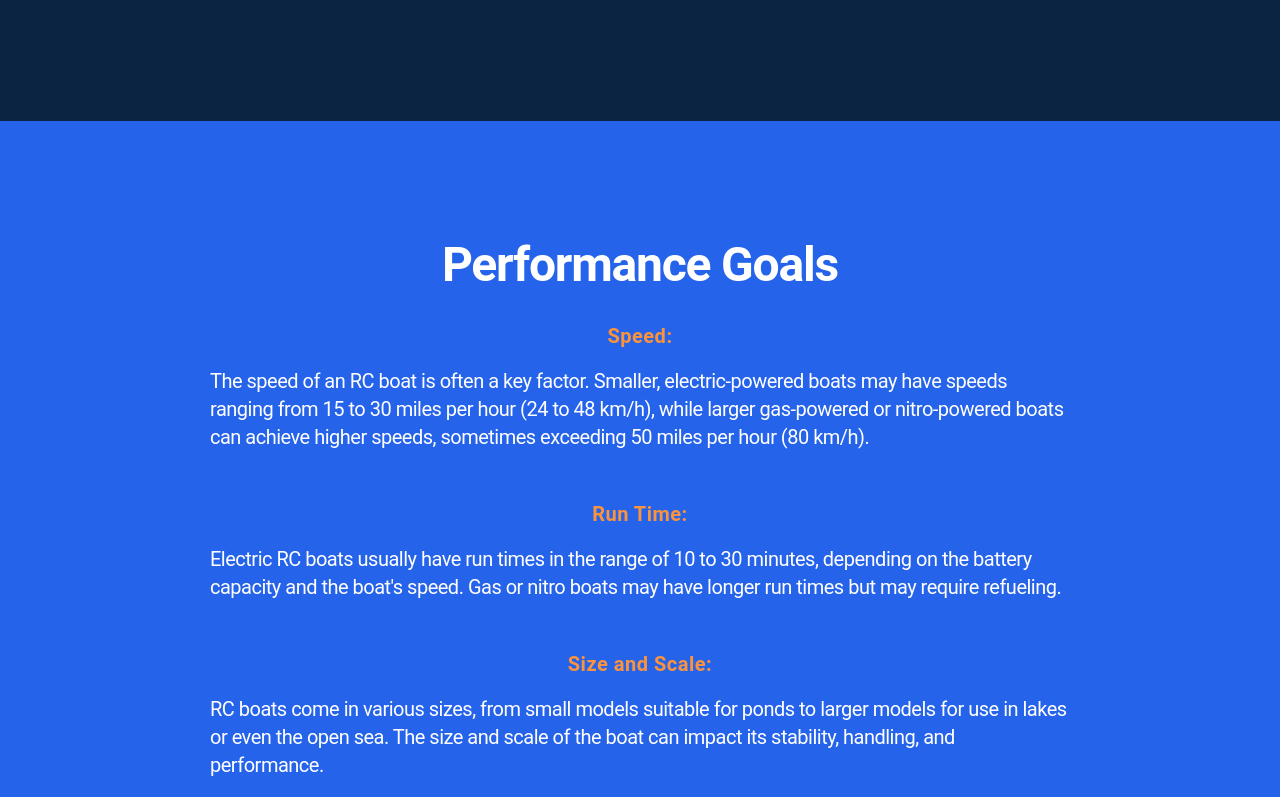
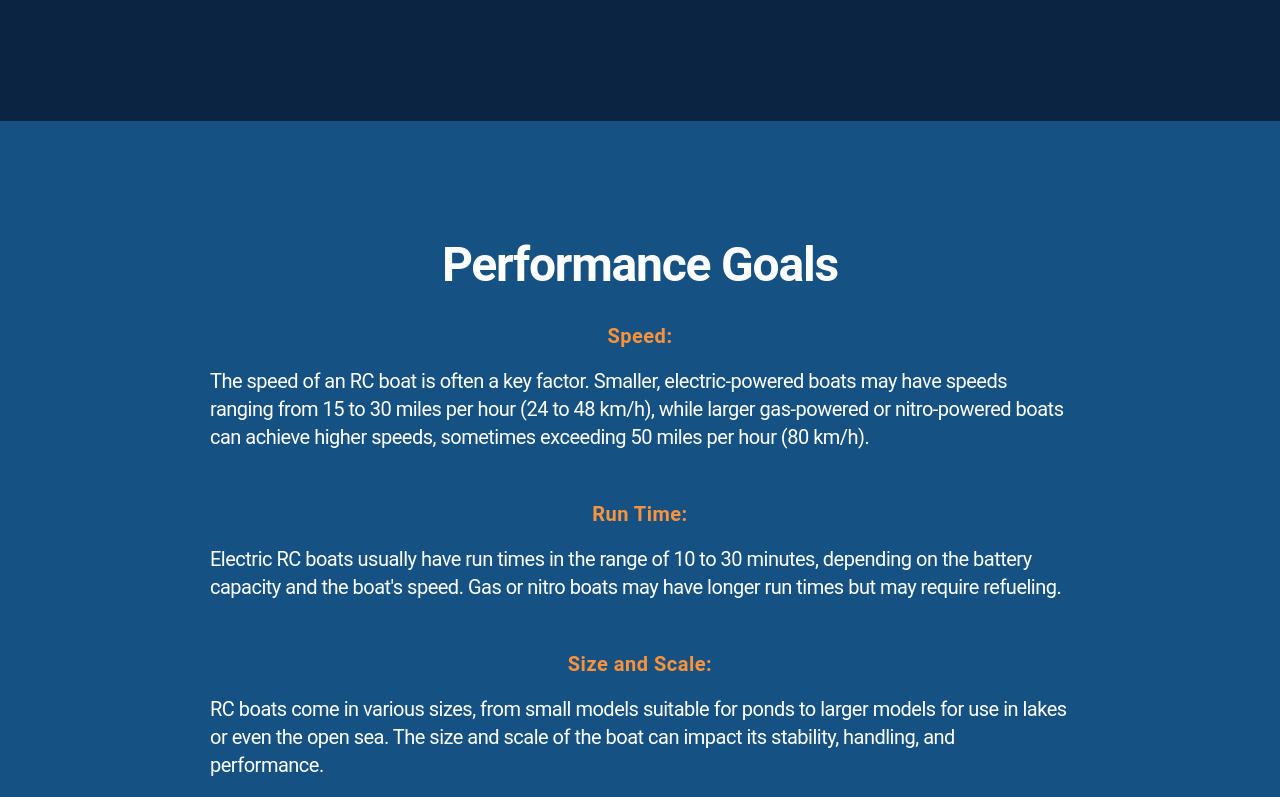
Before and after one commit to pn-code/boat, a Next.js app: page / in a window 1280 px wide. Shown: the part 7243-8040 px from the top of the page. Built offline with nearby package versions, Linux system fonts and the light colour scheme.

Commit message:
Updated bg-color of performance section

```diff
--- a/components/sections/PerformanceSection.tsx
+++ b/components/sections/PerformanceSection.tsx
@@ -5,7 +5,7 @@ export default function PerformanceSection() {
   return (
     <div
       id="performance"
-      className="py-[60px] lg:py-[120px] bg-blue-600 text-white"
+      className="py-[60px] lg:py-[120px] bg-[#155283] text-white"
     >
       <AnimateOnScrollContainer>
         <header className="text-center">
```
